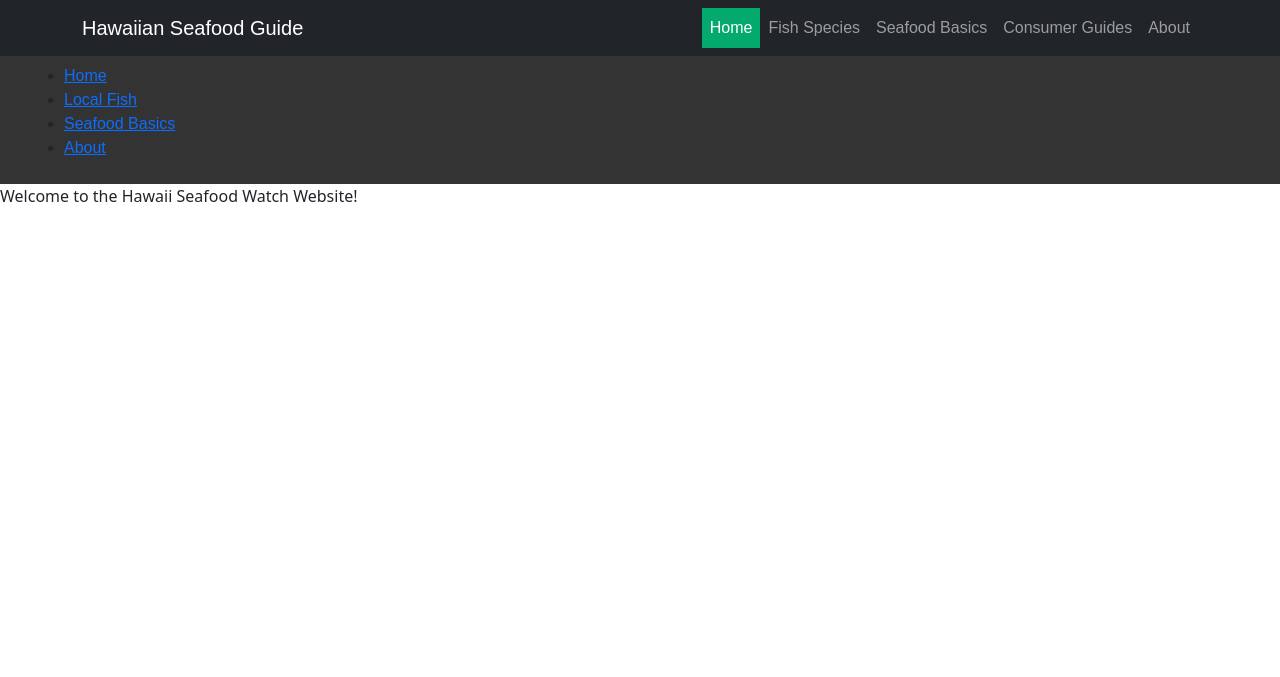
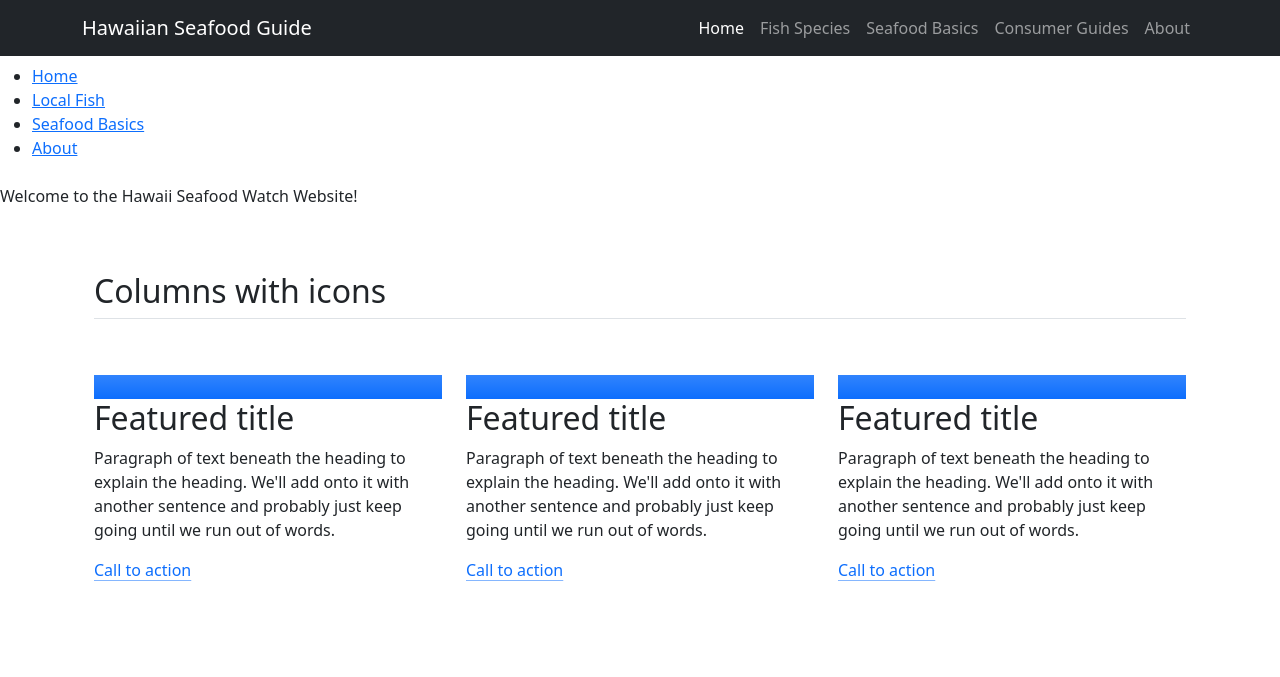
Before and after one commit to BrandonKoskie/cs401_fish_site, a Flask app: template api/templates/home.html in a window 1280 px wide. Shown: the top 677 px of the page. Run offline with Flask 3, Linux system fonts and the light colour scheme; the template is opened without the code that fills it, so the values that code supplies are empty.

Commit message:
working through errors w/ Andrew

```diff
--- a/api/routes.py
+++ b/api/routes.py
@@ -6,7 +6,7 @@ api_bp = Blueprint('api', __name__)
 
 # ── Fish Species (Brandon's existing code) ────────────────────────────────────
 
-@api_bp.route('/home')
+@api_bp.route('/')
 def home_page():
     return render_template('home.html')
 
--- a/api/templates/home.html
+++ b/api/templates/home.html
@@ -5,18 +5,18 @@
     <meta name="viewport" content="width=device-width, initial-scale=1.0">
     <title>Hawaii Seafood Watch</title>
     <link href="https://cdn.jsdelivr.net/npm/bootstrap@5.3.3/dist/css/bootstrap.min.css" rel="stylesheet">
-    <link href="home.css" rel="stylesheet" />
+<!--    <link href="{{ url_for('static', filename='home.css') }}" rel="stylesheet" />-->
 </head>
 <body>
 <nav class="navbar navbar-expand-lg navbar-dark bg-dark">
     <div class="container">
         <a class="navbar-brand" href="/">Hawaiian Seafood Guide</a>
             <div class="navbar-nav ms-auto">
-                <a class="nav-link active" href="home.html">Home</a>
-                <a class="nav-link" href="http://localhost:5000/fish">Fish Species</a>
-                <a class="nav-link" href="seafood_basics.html">Seafood Basics</a>
+                <a class="nav-link active" href="/home">Home</a>
+                <a class="nav-link" href="/fish">Fish Species</a>
+                <a class="nav-link" href="/basics">Seafood Basics</a>
                 <a class="nav-link" href="/guides">Consumer Guides</a>
-                <a class ="nav-link" href="about.html">About</a>
+                <a class ="nav-link" href="/about">About</a>
             </div>
     </div>
 </nav>
@@ -30,6 +30,43 @@
 </nav>
 
 <p> Welcome to the Hawaii Seafood Watch Website!</p>
-
+<div class="container px-4 py-5" id="featured-3">
+    <h2 class="pb-2 border-bottom">Columns with icons</h2>
+    <div class="row g-4 py-5 row-cols-1 row-cols-lg-3">
+      <div class="feature col">
+        <div class="feature-icon bg-primary bg-gradient">
+          <svg class="bi" width="1em" height="1em"><use xlink:href="#collection"></use></svg>
+        </div>
+        <h2>Featured title</h2>
+        <p>Paragraph of text beneath the heading to explain the heading. We'll add onto it with another sentence and probably just keep going until we run out of words.</p>
+        <a href="#" class="icon-link">
+          Call to action
+          <svg class="bi" width="1em" height="1em"><use xlink:href="#chevron-right"></use></svg>
+        </a>
+      </div>
+      <div class="feature col">
+        <div class="feature-icon bg-primary bg-gradient">
+          <svg class="bi" width="1em" height="1em"><use xlink:href="#people-circle"></use></svg>
+        </div>
+        <h2>Featured title</h2>
+        <p>Paragraph of text beneath the heading to explain the heading. We'll add onto it with another sentence and probably just keep going until we run out of words.</p>
+        <a href="#" class="icon-link">
+          Call to action
+          <svg class="bi" width="1em" height="1em"><use xlink:href="#chevron-right"></use></svg>
+        </a>
+      </div>
+      <div class="feature col">
+        <div class="feature-icon bg-primary bg-gradient">
+          <svg class="bi" width="1em" height="1em"><use xlink:href="#toggles2"></use></svg>
+        </div>
+        <h2>Featured title</h2>
+        <p>Paragraph of text beneath the heading to explain the heading. We'll add onto it with another sentence and probably just keep going until we run out of words.</p>
+        <a href="#" class="icon-link">
+          Call to action
+          <svg class="bi" width="1em" height="1em"><use xlink:href="#chevron-right"></use></svg>
+        </a>
+      </div>
+    </div>
+  </div>
 </body>
 </html>
```
Also changed, not shown: api/static/home.css (renamed from home.css).
